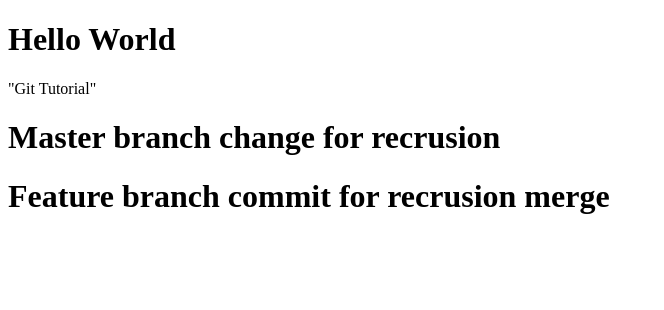
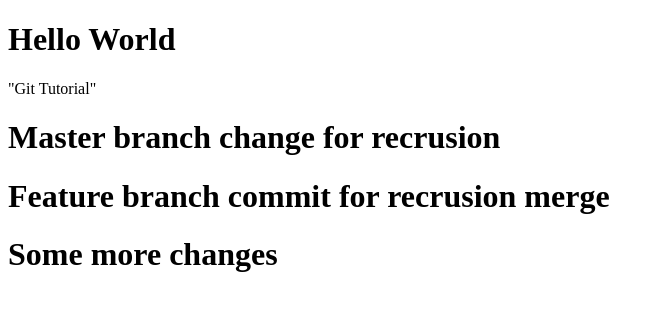
Before and after one commit to arun-t-u/git-tutorial, a plain HTML site: page index.html in a window 1280 px wide. Shown: the whole page, without its empty margins (0-664 px from the left). Drawn offline with Linux system fonts and the light colour scheme.

Commit message:
index file again modified

```diff
--- a/index.html
+++ b/index.html
@@ -8,5 +8,6 @@
 	"Git Tutorial"
 	<h1>Master branch change for recrusion</h1>
 	<h1>Feature branch commit for recrusion merge</h1>
+	<h1>Some more changes</h1>
 </body>
 </html>
```
